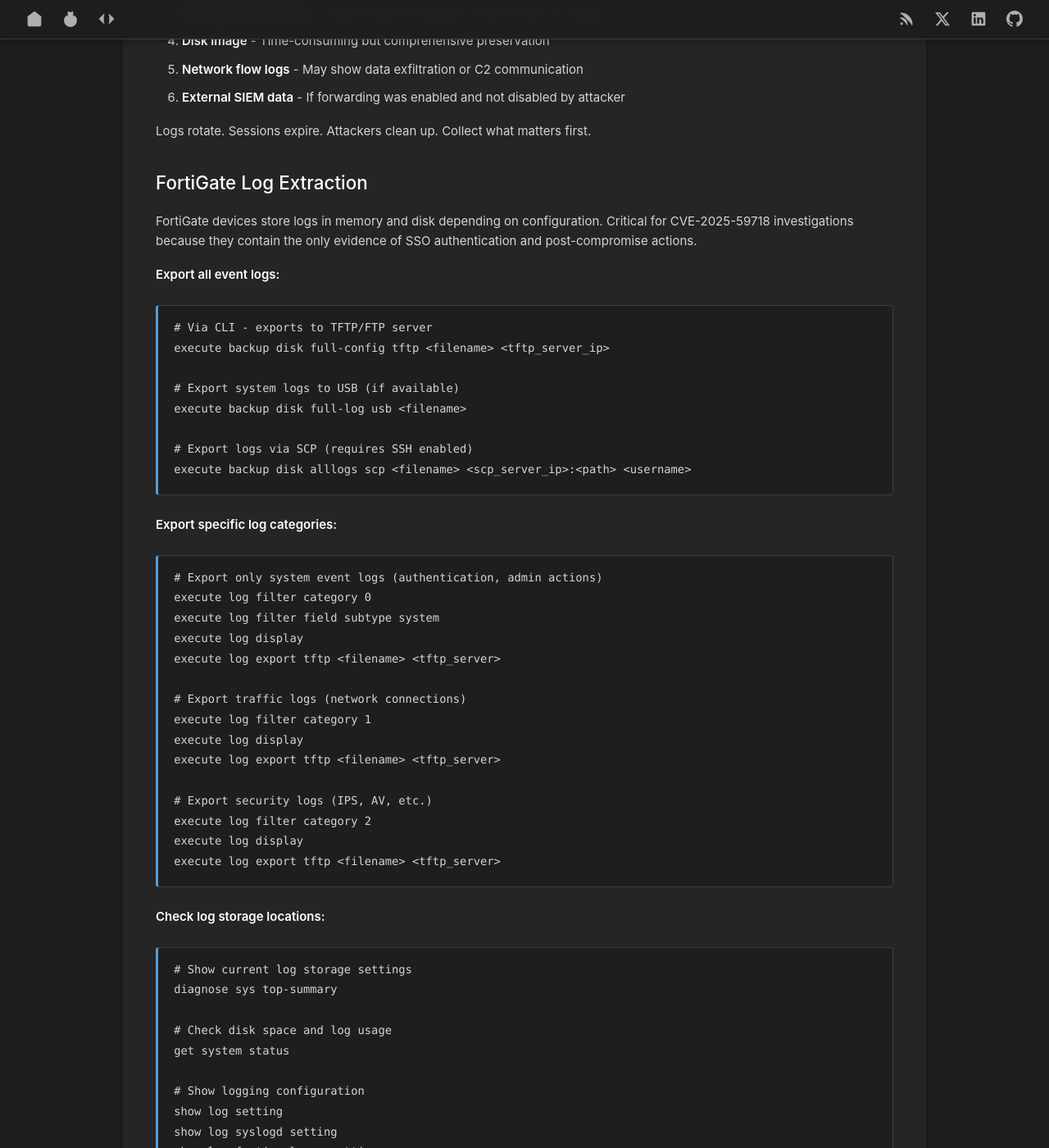
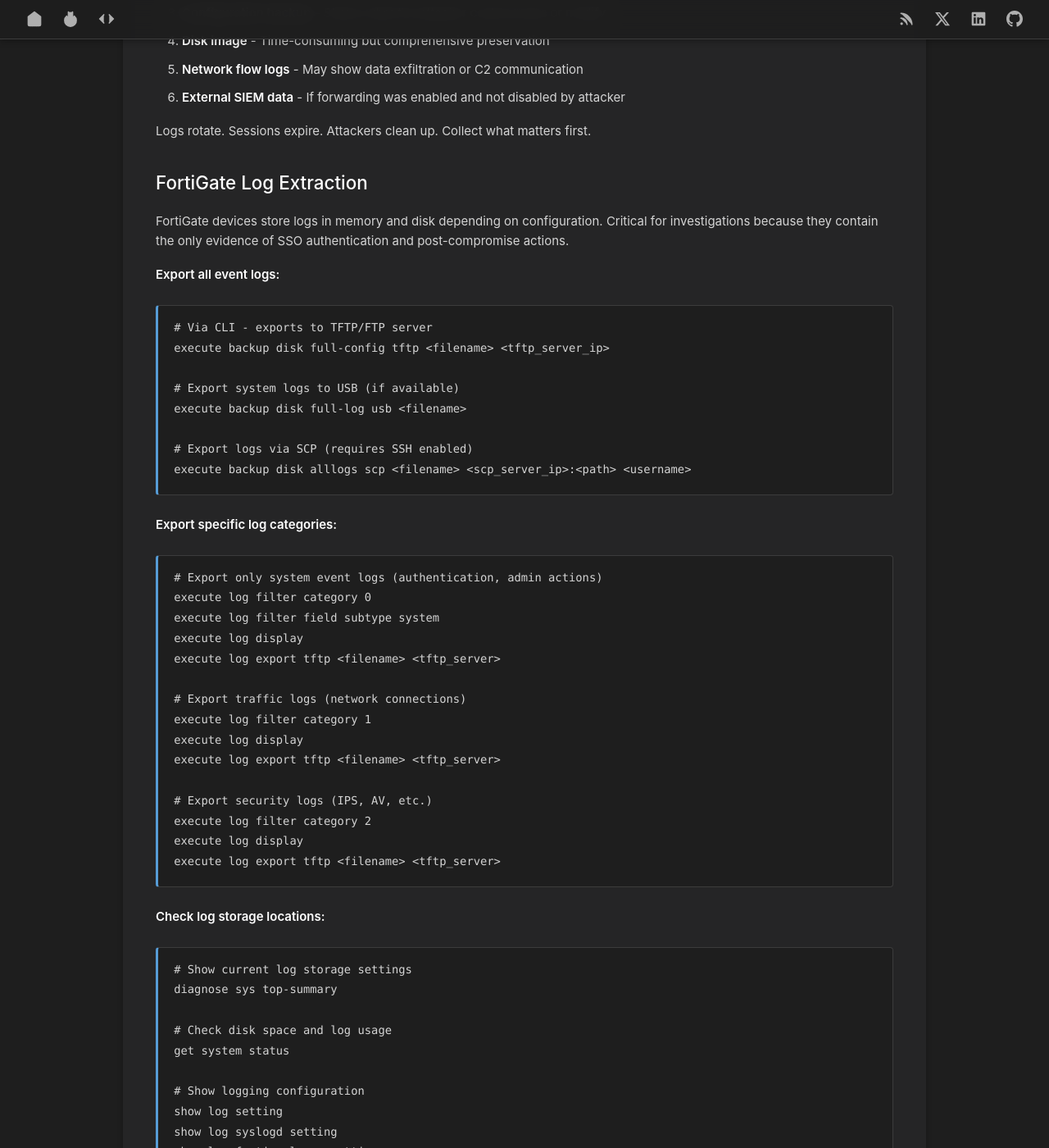
Before and after one commit to gottlabs/home, a Jekyll site: the page built from _posts/2025-01-14-fortigate_cve2024-55591.md, in a window 1280 px wide and 1400 px high, scrolled down 11143 px. Shown: the whole window at 82% size. Built offline with Jekyll 4.4.1, drawn with Linux system fonts in a browser that asks for light colours; some of the changed text lies outside the part shown.

Commit message:
Update 2025-01-14-fortigate_cve2024-55591.md

````diff
--- a/_posts/2025-01-14-fortigate_cve2024-55591.md
+++ b/_posts/2025-01-14-fortigate_cve2024-55591.md
@@ -337,7 +337,7 @@ Logs rotate. Sessions expire. Attackers clean up. Collect what matters first.
 
 ### FortiGate Log Extraction
 
-FortiGate devices store logs in memory and disk depending on configuration. Critical for CVE-2025-59718 investigations because they contain the only evidence of SSO authentication and post-compromise actions.
+FortiGate devices store logs in memory and disk depending on configuration. Critical for investigations because they contain the only evidence of SSO authentication and post-compromise actions.
 
 **Export all event logs:**
 ```bash
@@ -383,12 +383,6 @@ show log setting
 show log syslogd setting
 show log fortianalyzer setting
 ```
-
-**Critical logs for CVE-2025-59718:**
-- Event logs (category 0) - Contains SSO login and admin action events
-- Admin login history - Shows authentication method and source IPs
-- Configuration change logs - Shows if attacker modified settings
-- Download logs - Critical for detecting config file exfiltration
 
 **If using FortiAnalyzer or Syslog:**
 
@@ -484,7 +478,7 @@ diagnose debug reset
 
 ### Disk Imaging
 
-Disk images preserve FortiGate system files, logs, configuration, and forensic artifacts. For CVE-2025-59718, disk imaging captures:
+Disk images preserve FortiGate system files, logs, configuration, and forensic artifacts. For disk imaging captures:
 
 - Complete log history before rotation (`/var/log/`)
 - System configuration files (`/data/config/`)
````
